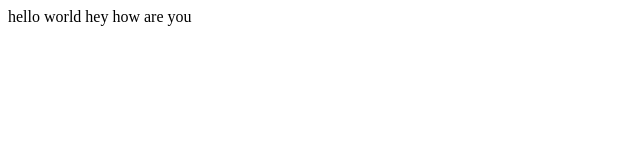
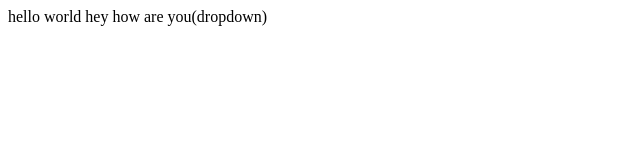
Before and after one commit to RRsheaven/localrepo, a plain HTML site: page index.html in a window 1280 px wide. Shown: the full height of the page, 0-640 px from the left. Drawn offline with Linux system fonts and the light colour scheme.

```diff
--- a/index.html
+++ b/index.html
@@ -7,6 +7,6 @@
 </head>
 <body>
     hello world
-    hey how are you
+    hey how are you(dropdown)
 </body>
 </html>
```
